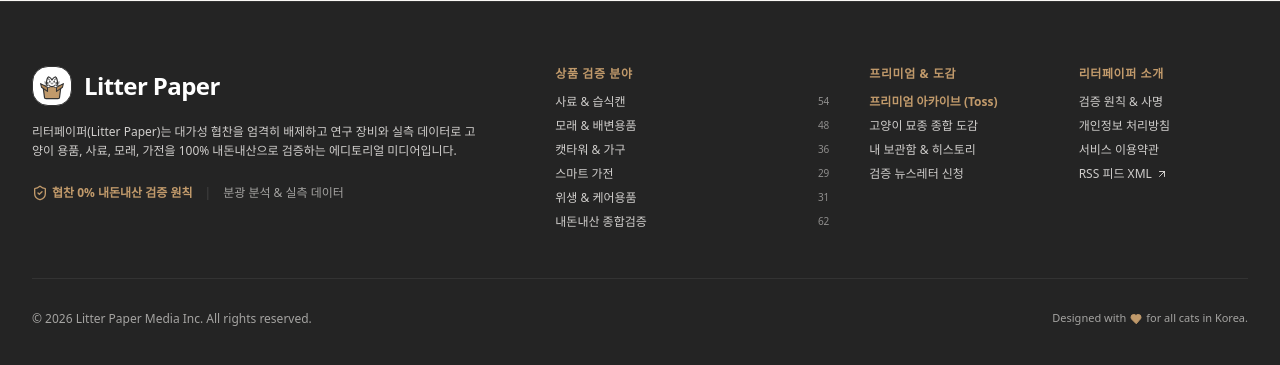
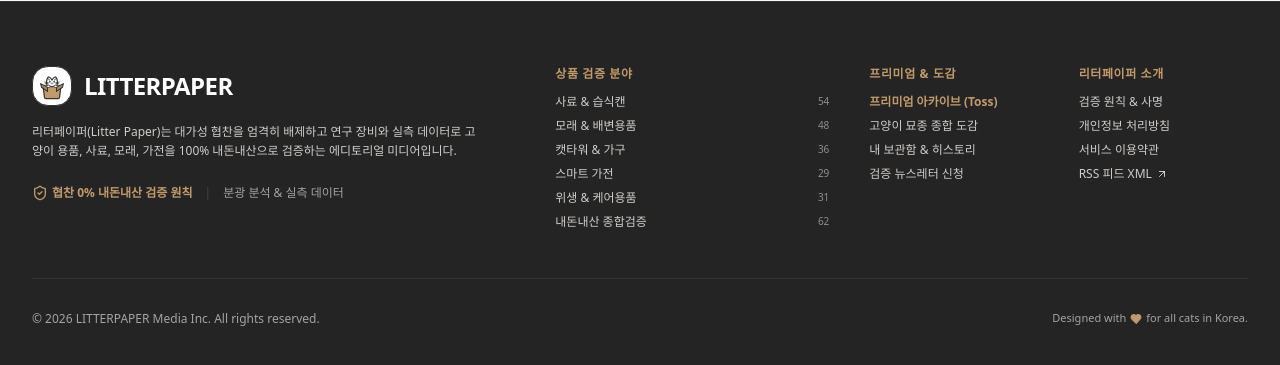
Before and after one commit to hiderue100-beep/litter-paper, a Next.js app: page / in a window 1280 px wide. Shown: the part 3898-4263 px from the top of the page. Built offline with nearby package versions, Linux system fonts and the light colour scheme; a web font is replaced by a local one.

Commit message:
Unify footer branding

```diff
--- a/components/layout/Footer.tsx
+++ b/components/layout/Footer.tsx
@@ -18,8 +18,8 @@ export function Footer() {
               <div className="w-10 h-10 rounded-2xl bg-white dark:bg-[#1A1A1A] flex items-center justify-center p-1 border border-[#333333]">
                 <LitterPaperLogo size={32} />
               </div>
-              <span className="font-extrabold text-2xl text-white tracking-tight">
-                Litter Paper
+              <span className="font-black text-2xl text-white tracking-tight">
+                LITTERPAPER
               </span>
             </div>
             <p className="text-xs text-[#FAF8F5]/80 leading-relaxed max-w-md">
@@ -115,7 +115,7 @@ export function Footer() {
 
         {/* Bottom Legal Copyright Bar */}
         <div className="pt-8 border-t border-[#333333] flex flex-col sm:flex-row items-center justify-between gap-4 text-xs text-[#FAF8F5]/60">
-          <p>© 2026 Litter Paper Media Inc. All rights reserved.</p>
+          <p>© 2026 LITTERPAPER Media Inc. All rights reserved.</p>
           <p className="flex items-center gap-1 text-[11px]">
             Designed with <Heart className="w-3 h-3 text-[#C19A6B] fill-current" /> for all cats in Korea.
           </p>
```
